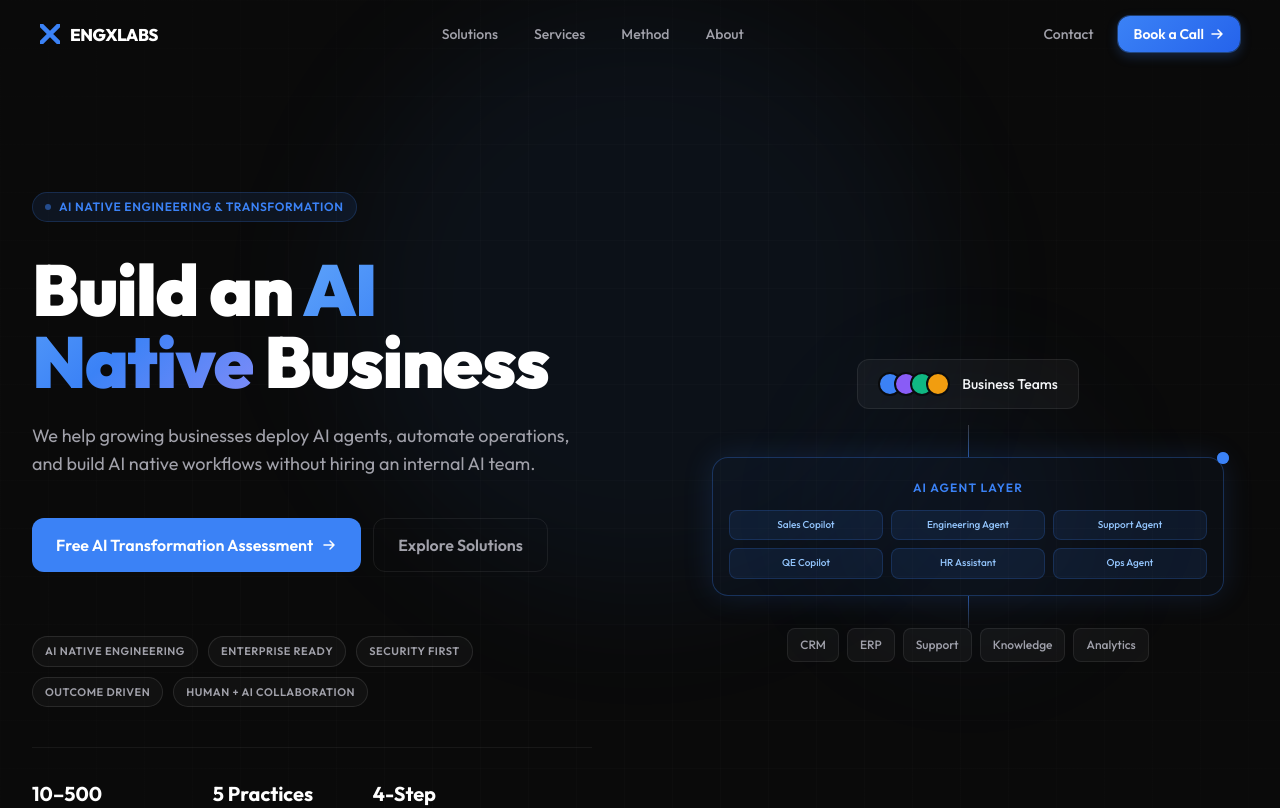
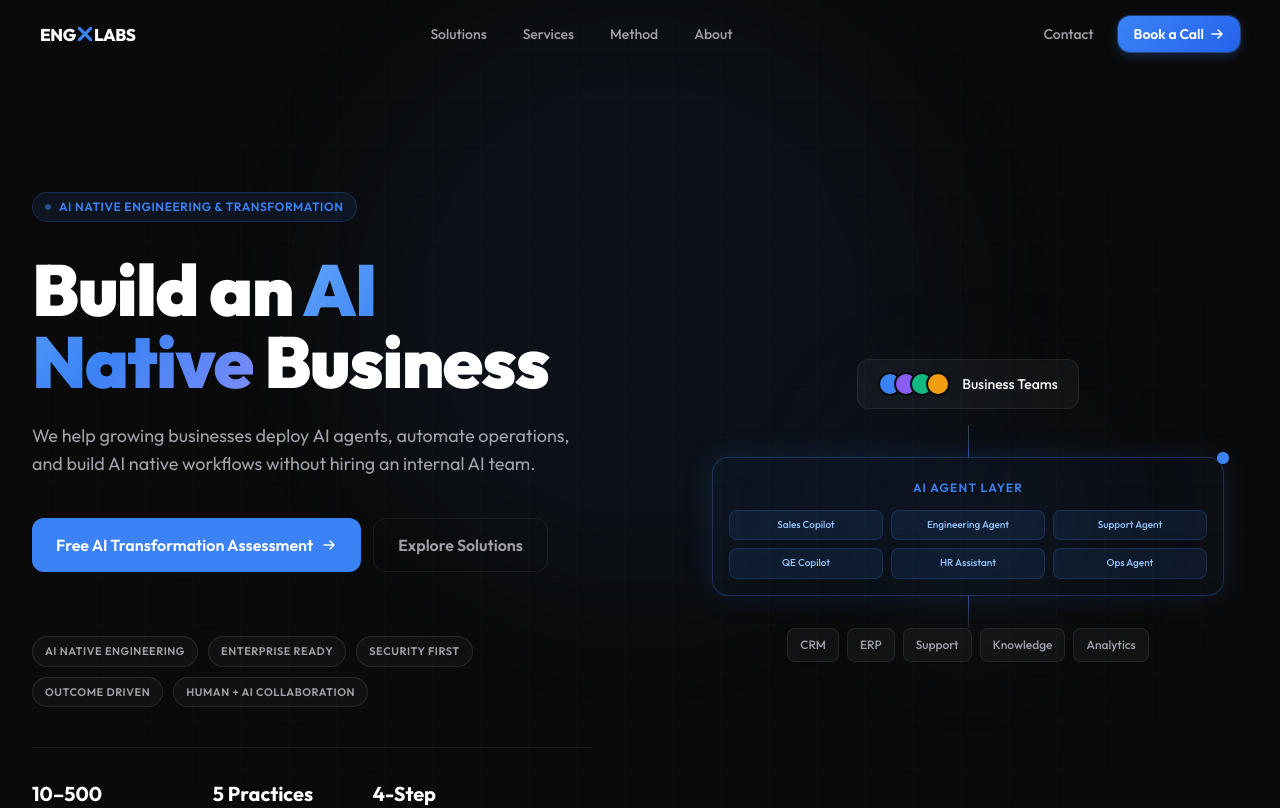
Before and after one commit to ENGXLABS/engxlabs-website, a Next.js app: page / in a window 1280 px wide. Shown: the top 808 px of the page. Built offline with nearby package versions, Linux system fonts and the light colour scheme.

Commit message:
feat: logo — embed X mark as the X letter in ENG(x)LABS wordmark

```diff
--- a/src/components/Footer.tsx
+++ b/src/components/Footer.tsx
@@ -54,7 +54,7 @@ export default function Footer() {
         <div className="flex flex-col md:flex-row md:items-start justify-between gap-12 mb-16">
           <div className="max-w-xs">
             <div className="mb-4">
-              <Logo markSize={18} textSize="text-base" variant="primary" />
+              <Logo markSize={13} textSize="text-base" variant="primary" />
             </div>
             <p className="text-sm text-text-secondary leading-relaxed mb-6">
               Building AI Native Businesses for the Future.
--- a/src/components/Logo.tsx
+++ b/src/components/Logo.tsx
@@ -34,33 +34,30 @@ export function LogoMark({ size = 24, color = "#3B82F6", className }: LogoMarkPr
 
 interface LogoProps {
   className?: string;
+  /** Size of the X mark icon embedded in the wordmark (px). Match to ~80% of font-size. */
   markSize?: number;
   textSize?: string;
-  /** "primary" = ENG white / X blue / LABS white  |  "blue" = all white wordmark */
   variant?: "primary" | "blue";
 }
 
-/** Full ENGXLABS logo — mark + wordmark rendered as HTML (no font-in-SVG) */
-export function Logo({ className, markSize = 22, textSize = "text-lg", variant = "blue" }: LogoProps) {
+/**
+ * Full ENGXLABS logo — ENG + [X mark icon] + LABS inline.
+ * The X mark replaces the letter X so there is only one X in the lockup.
+ */
+export function Logo({ className, markSize = 14, textSize = "text-lg", variant = "blue" }: LogoProps) {
+  const textColor = variant === "blue" ? "text-white" : "text-white";
   return (
     <span
-      className={`inline-flex items-center gap-2.5 select-none ${className ?? ""}`}
+      className={`inline-flex items-center select-none ${className ?? ""}`}
       aria-label="ENGXLABS"
     >
-      <LogoMark size={markSize} color="#3B82F6" />
       <span
-        className={`${textSize} font-extrabold tracking-tight leading-none`}
-        style={{ fontFamily: "'Outfit', system-ui, sans-serif", letterSpacing: "-0.4px" }}
+        className={`${textSize} font-extrabold leading-none inline-flex items-center`}
+        style={{ fontFamily: "'Outfit', system-ui, sans-serif", letterSpacing: "-0.3px" }}
       >
-        {variant === "blue" ? (
-          <span className="text-white">ENGXLABS</span>
-        ) : (
-          <>
-            <span className="text-white">ENG</span>
-            <span className="text-[#3B82F6]">X</span>
-            <span className="text-white">LABS</span>
-          </>
-        )}
+        <span className={textColor}>ENG</span>
+        <LogoMark size={markSize} color="#3B82F6" className="mx-[2px] flex-shrink-0" />
+        <span className={textColor}>LABS</span>
       </span>
     </span>
   );
--- a/src/components/Navbar.tsx
+++ b/src/components/Navbar.tsx
@@ -36,7 +36,7 @@ export default function Navbar() {
 
         {/* Logo */}
         <a href="#" className="flex-shrink-0 flex items-center" aria-label="ENGXLABS home">
-          <Logo markSize={20} textSize="text-[17px]" variant="blue" />
+          <Logo markSize={14} textSize="text-[17px]" variant="blue" />
         </a>
 
         {/* Desktop nav — centred */}
```
